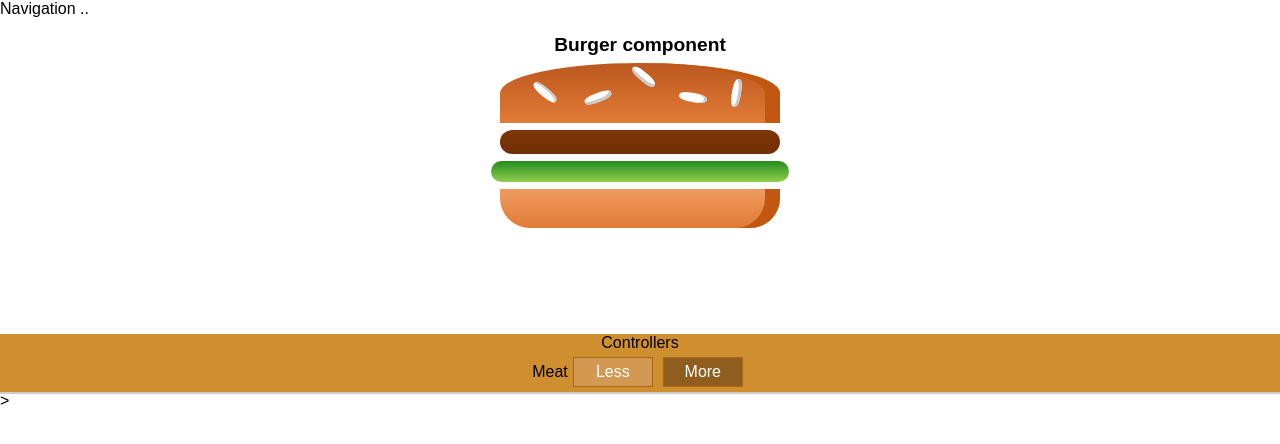
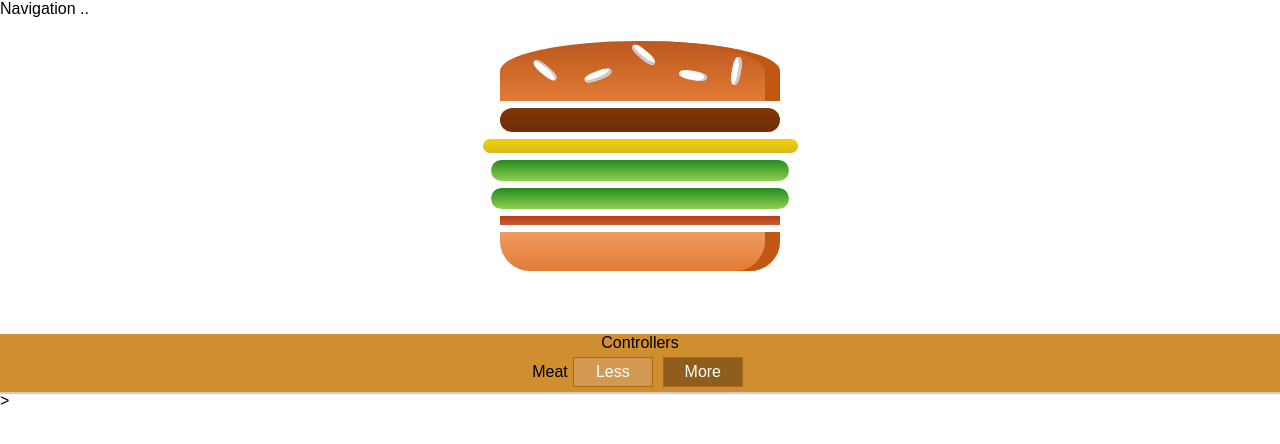
Before and after one commit to nibiru2O12/burger-builder, a React app: page / in a window 1280 px wide. Shown: the top 444 px of the page. Built offline with nearby package versions, Linux system fonts and the light colour scheme.

Commit message:
add state : ingredients

```diff
--- a/src/components/Burger/BurgerIngredient/index.js
+++ b/src/components/Burger/BurgerIngredient/index.js
@@ -24,11 +24,17 @@ class BurgerIngredients extends Component {
             case ('bread-bottom'):
                 ingredients = <div className={classes.BreadBottom}></div>
                 break;
-            case ('meat'):
+            case ('Meat'):
                 ingredients = <div className={classes.Meat}></div>
                 break;
-            case ('salad'):
+            case ('Salad'):
                 ingredients = <div className={classes.Salad}></div>
+                break;
+            case ('Bacon'):
+                ingredients = <div className={classes.Bacon}></div>
+                break;
+            case ('Cheese'):
+                ingredients = <div className={classes.Cheese}></div>
                 break;
             default:
             console.log(this.props.type);
--- a/src/components/Burger/index.js
+++ b/src/components/Burger/index.js
@@ -5,14 +5,24 @@ import Aux from '../../hoc/Aux';
 import BurgerIngredient from './BurgerIngredient';
 
 class Burger extends Component {
+
+
     render() {
+
+        const propsIng = this.props.ingredients
+
+        let ingredients = Object.keys(propsIng).map(key=>{
+            return [...Array(propsIng[key])].map((_,i) =>{
+                return <BurgerIngredient type={key} key={i} />
+            })
+        });
+
+        console.log(ingredients)
+
         return (
             <div className={classes.Burger}>
-                <div>Burger component</div>
-
                 <BurgerIngredient type='bread-top' />
-                <BurgerIngredient type='meat' />
-                <BurgerIngredient type='salad' />
+                { ingredients }
                 <BurgerIngredient type='bread-bottom' />
             </div>
         );
--- a/src/containers/BurgerBuilder/index.js
+++ b/src/containers/BurgerBuilder/index.js
@@ -5,10 +5,20 @@ import Burger from '../../components/Burger'
 import BuildControls from '../../components/Burger/BuildControls';
 
 class BurgerBuilder extends Component {
+
+    state={
+      ingredients:{
+        Meat:1,
+        Cheese:1,
+        Salad: 2,
+        Bacon:1
+      }
+    }
+
     render(){
         return (
             <Aux>
-                <Burger />
+                <Burger ingredients={this.state.ingredients} />
                 <BuildControls />>
             </Aux>
         )
```
